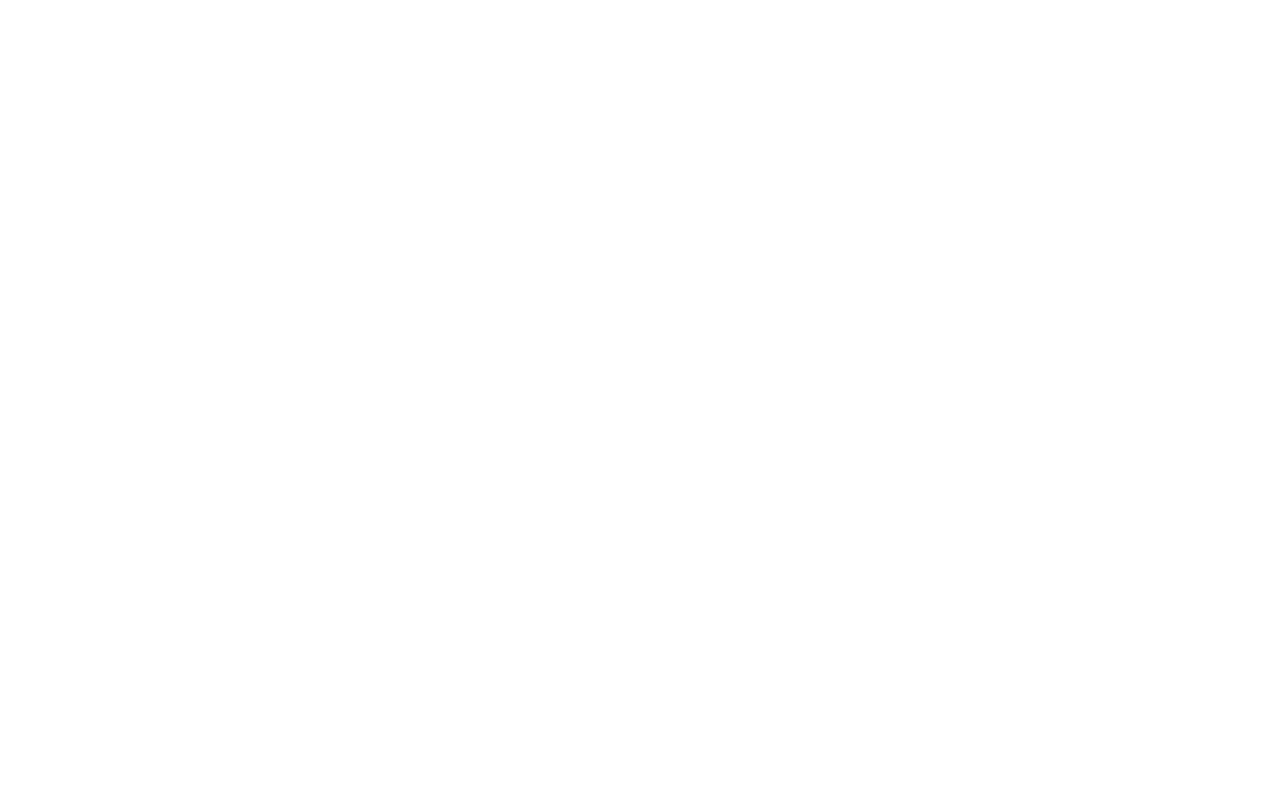
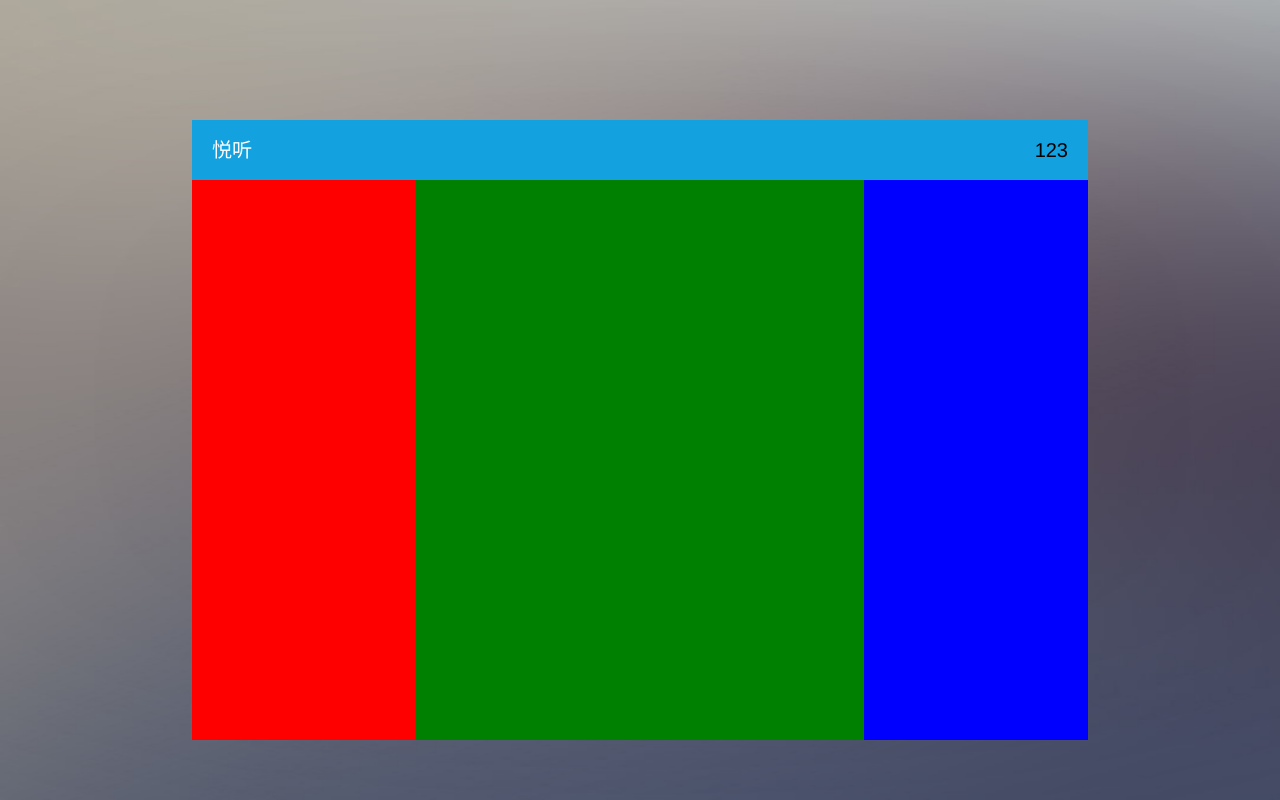
Before and after one commit to GauharChan/music-online, a Vue app: page / in a window 1280 px wide. Built offline with nearby package versions, Linux system fonts and the light colour scheme.

Commit message:
完成布局，下一步写搜索组件

```diff
--- a/src/App.vue
+++ b/src/App.vue
@@ -1,28 +1,51 @@
 <template>
   <div id="app">
-    <router-view/>
+    <router-view />
   </div>
 </template>
 
 <style lang="less">
 #app {
-  font-family: 'Avenir', Helvetica, Arial, sans-serif;
+  font-family: "Avenir", Helvetica, Arial, sans-serif;
   -webkit-font-smoothing: antialiased;
   -moz-osx-font-smoothing: grayscale;
-  text-align: center;
-  color: #2c3e50;
+  height: 100vh;
+  background: url("./assets/bg.jpg") no-repeat;
+  background-size: 100% 100%;
+  padding-top: 0.1px;
 }
 
-@media screen and (min-width: 768px){
-  html{
-    font-size: 16px
+.flex {
+  display: flex;
+}
+
+.gh-between {
+  display: flex;
+  justify-content: space-between;
+  align-items: center;
+}
+
+.gh-around {
+  display: flex;
+  justify-content: space-around;
+  align-items: center;
+}
+
+.gh-center {
+  display: flex;
+  justify-content: center;
+  align-items: center;
+}
+
+@media screen and (min-width: 768px) {
+  html {
+    font-size: 20px;
   }
 }
 
-@media screen and (max-width: 414px){
-  html{
-    font-size: 10px
+@media screen and (max-width: 414px) {
+  html {
+    font-size: 10px;
   }
 }
-
 </style>
--- /dev/null
+++ b/src/assets/reset.css
@@ -0,0 +1,132 @@
+/* http://meyerweb.com/eric/tools/css/reset/
+   v2.0 | 20110126
+   License: none (public domain)
+*/
+html,
+body,
+div,
+span,
+applet,
+object,
+iframe,
+h1,
+h2,
+h3,
+h4,
+h5,
+h6,
+p,
+blockquote,
+pre,
+a,
+abbr,
+acronym,
+address,
+big,
+cite,
+code,
+del,
+dfn,
+em,
+img,
+ins,
+kbd,
+q,
+s,
+samp,
+small,
+strike,
+strong,
+sub,
+sup,
+tt,
+var,
+b,
+u,
+i,
+center,
+dl,
+dt,
+dd,
+ol,
+ul,
+li,
+fieldset,
+form,
+label,
+legend,
+table,
+caption,
+tbody,
+tfoot,
+thead,
+tr,
+th,
+td,
+article,
+aside,
+canvas,
+details,
+embed,
+figure,
+figcaption,
+footer,
+header,
+hgroup,
+menu,
+nav,
+output,
+ruby,
+section,
+summary,
+time,
+mark,
+audio,
+video {
+  margin: 0;
+  padding: 0;
+  border: 0;
+  vertical-align: baseline;
+}
+/* HTML5 display-role reset for older browsers */
+article,
+aside,
+details,
+figcaption,
+figure,
+footer,
+header,
+hgroup,
+menu,
+nav,
+section {
+  display: block;
+}
+body {
+  line-height: 1;
+}
+ol,
+ul {
+  list-style: none;
+}
+blockquote,
+q {
+  quotes: none;
+}
+blockquote:before,
+blockquote:after,
+q:before,
+q:after {
+  content: '';
+  content: none;
+}
+table {
+  border-collapse: collapse;
+  border-spacing: 0;
+}
+html,
+body {
+  width: 100%;
+  height: 100%;
+  font-family: 'PingFangSc-Light', 'PingFang SC', 'STHeitisc-Light';
+}
--- /dev/null
+++ b/src/assets/reset.less
@@ -0,0 +1,54 @@
+/* http://meyerweb.com/eric/tools/css/reset/
+   v2.0 | 20110126
+   License: none (public domain)
+*/
+
+html, body, div, span, applet, object, iframe,
+h1, h2, h3, h4, h5, h6, p, blockquote, pre,
+a, abbr, acronym, address, big, cite, code,
+del, dfn, em, img, ins, kbd, q, s, samp,
+small, strike, strong, sub, sup, tt, var,
+b, u, i, center,
+dl, dt, dd, ol, ul, li,
+fieldset, form, label, legend,
+table, caption, tbody, tfoot, thead, tr, th, td,
+article, aside, canvas, details, embed,
+figure, figcaption, footer, header, hgroup,
+menu, nav, output, ruby, section, summary,
+time, mark, audio, video {
+	margin: 0;
+	padding: 0;
+	border: 0;
+	// font-size: 100%;
+	// font: inherit;
+	vertical-align: baseline;
+}
+/* HTML5 display-role reset for older browsers */
+article, aside, details, figcaption, figure,
+footer, header, hgroup, menu, nav, section {
+	display: block;
+}
+body {
+	line-height: 1;
+}
+ol, ul {
+	list-style: none;
+}
+blockquote, q {
+	quotes: none;
+}
+blockquote:before, blockquote:after,
+q:before, q:after {
+	content: '';
+	content: none;
+}
+table {
+	border-collapse: collapse;
+	border-spacing: 0;
+}
+
+html,body{
+    width: 100%;
+    height: 100%;
+    font-family: 'PingFangSc-Light','PingFang SC','STHeitisc-Light';
+}
--- /dev/null
+++ b/src/components/Search.vue
@@ -0,0 +1,13 @@
+<template>
+  <div>
+    123
+  </div>
+</template>
+<script>
+  export default {
+
+  }
+</script>
+<style lang='less' scoped>
+
+</style>
--- a/src/main.js
+++ b/src/main.js
@@ -2,6 +2,7 @@
 import App from './App.vue'
 import router from './router'
 import store from './store'
+import '@/assets/reset.less'
 import '@/assets/font/iconfont.css'
 
 Vue.config.productionTip = false
--- a/src/views/Home.vue
+++ b/src/views/Home.vue
@@ -1,13 +1,61 @@
 <template>
   <div class="home">
-
+    <header class="gh-between">
+      <div class="title">悦听</div>
+      <Search />
+    </header>
+    <main class="flex">
+      <div class="music-list"></div>
+      <div class="center-wall"></div>
+      <div class="comment"></div>
+    </main>
   </div>
 </template>
 
 <script>
 // @ is an alias to /src
-
+import Search from '../components/Search'
 export default {
   name: 'home',
+  components:{
+    Search
+  }
 }
 </script>
+<style lang="less" scoped>
+  .home{
+    width: 70%;
+    height: 70vh;
+    margin: 15vh auto 0;
+    background-color: rgba(255, 255, 255, .2);
+    // header
+    header{
+      padding: 1rem;
+      background-color: #13a1df;
+
+      .title{
+        color: #fff;
+        font-size: 1rem;
+      }
+    }
+    // mian
+    main{
+      height: 100%;
+      .music-list{
+        width: 25%;
+        height: 100%;
+        background-color: red;
+      }
+      .center-wall{
+        width: 50%;
+        height: 100%;
+        background-color: green;
+      }
+      .comment{
+        width: 25%;
+        height: 100%;
+        background-color: blue;
+      }
+    }
+  }
+</style>
```
Also changed, not shown: 1 other file (tests, documents, lock files or other folders).
